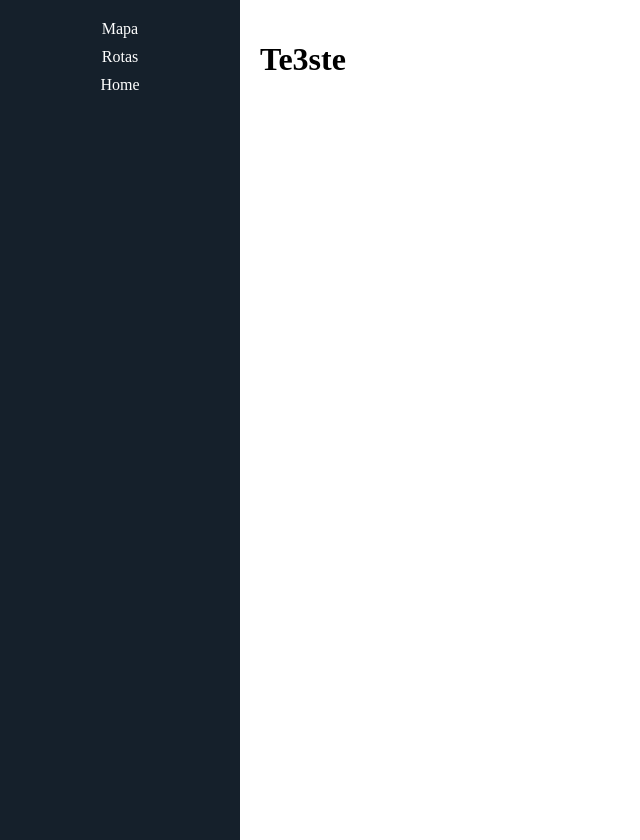
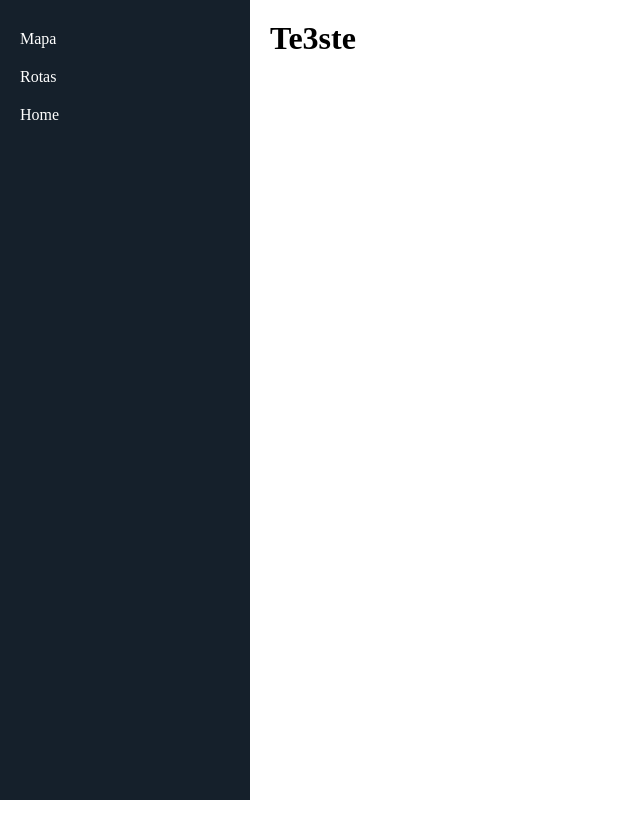
Before and after one commit to jyrikes/MapBus-WebServer, a Flask app: page /transporte in a window 1280 px wide. Shown: the whole page, without its empty margins (0-640 px from the left). After the commit the page ends 800 px from the top, so only its background shows below. Run offline with Flask 3, Linux system fonts and the light colour scheme; a user stored in the database is signed in.

Commit message:
bug da sidebar

```diff
--- a/static/css/styles.css
+++ b/static/css/styles.css
@@ -1,45 +1,34 @@
-/* styles.css */
-
-/* Reset default margin and padding */
-body, html {
+/* Reset some default styles */
+body, h1, ul {
   margin: 0;
   padding: 0;
-  height: 100%;
 }
 
-/* Set flex properties for the main container */
-body {
-  display: flex;
-  flex-direction: row;
-}
-
+/* Sidebar styles */
 .sidebar {
-  width: 200px;
-  background-color: #15202b;
-  padding: 20px;
-  display: flex;
-  flex-direction: column;
-  align-items: center;
-  height: 100vh; /* Occupy full viewport height */
+  position: fixed;
+  top: 0;
+  left: 0;
+  width: 250px;
+  height: 100%;
+  background-color:#15202b;
+  padding-top: 20px;
+  color: white;
 }
 
 .sidebar a {
   display: block;
-  margin-bottom: 10px;
-  color: #ffffff;
+  padding: 10px 20px;
+  color: white;
   text-decoration: none;
-  transition: background-color 0.3s;
 }
 
 .sidebar a:hover {
   background-color: #007bff;
 }
 
+/* Content styles */
 .content {
-  flex: 1;
+  margin-left: 250px;
   padding: 20px;
-  display: flex;
-  flex-direction: column; /* Allow content to expand vertically */
-  height: 100vh; /* Occupy full viewport height */
-  overflow: auto; /* Add scrolling for content if it overflows */
 }
```
